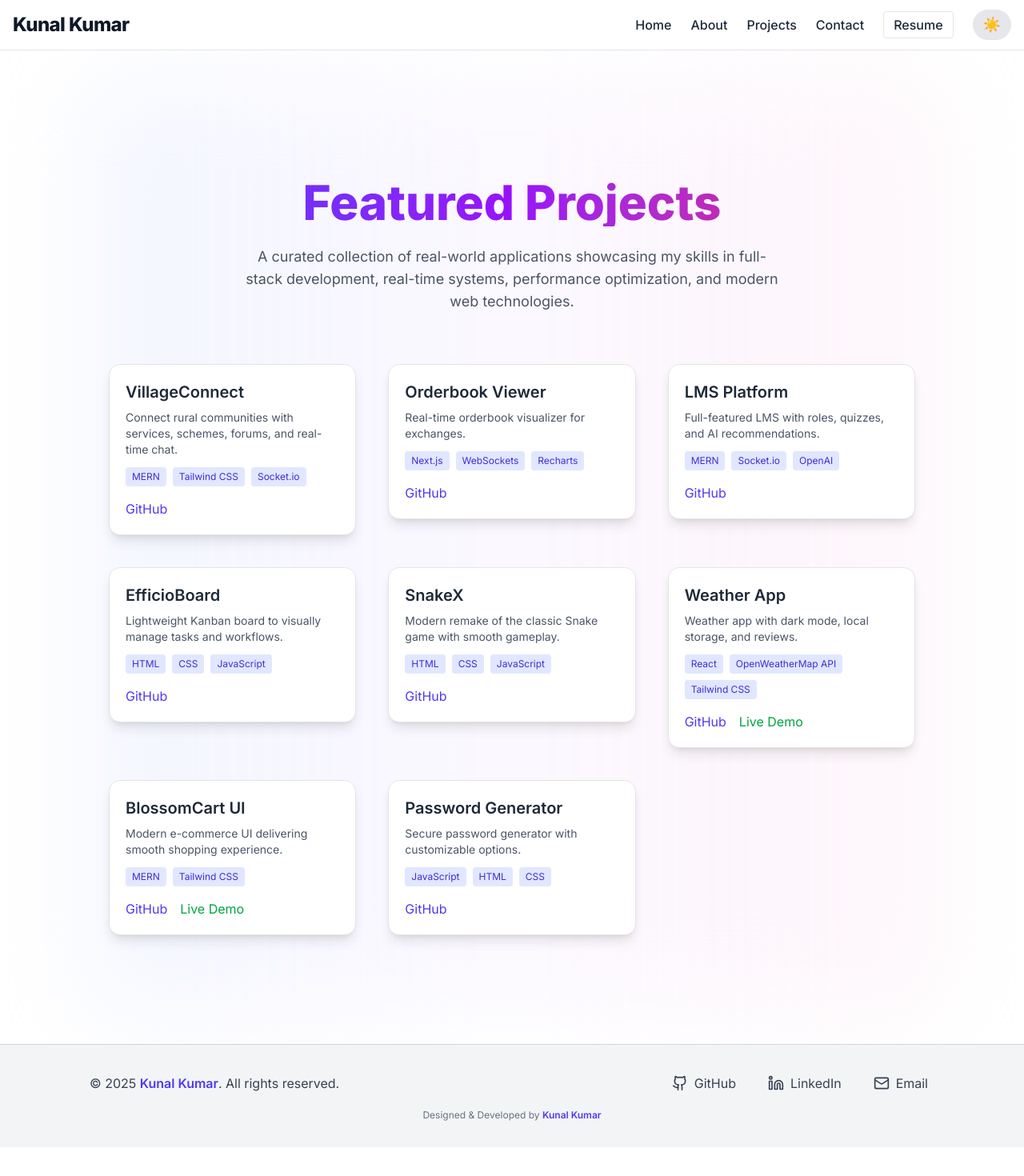
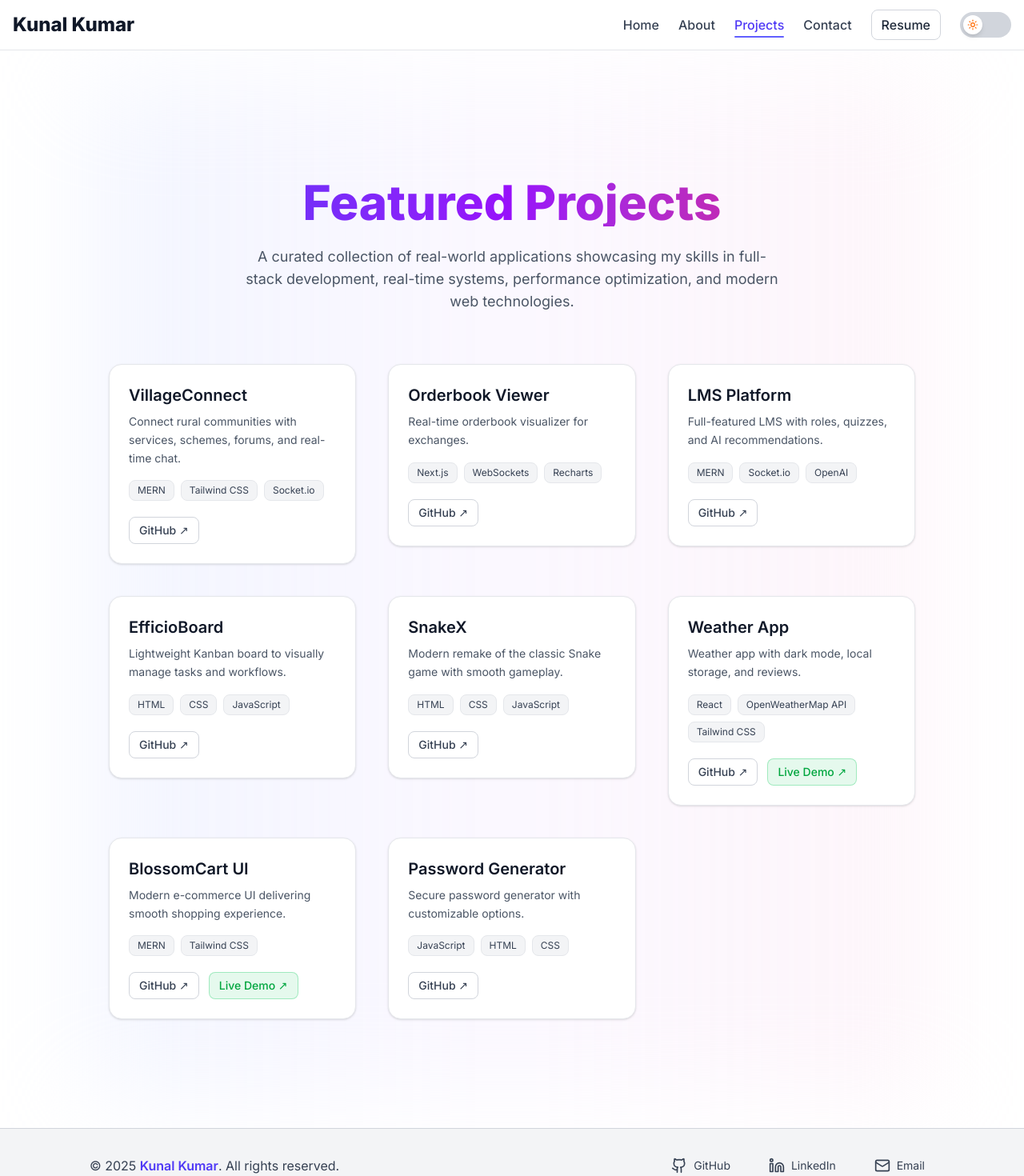
Before and after one commit to Kunalkumar31/Portfolio, a Next.js app: page /projects in a window 1280 px wide. Shown: the top 1470 px of the page at 80% size. Before the commit the page ends 1434 px from the top, so only its background shows below. Built offline with nearby package versions, Linux system fonts and the light colour scheme.

Commit message:
Update UI and

```diff
--- a/src/components/Footer.tsx
+++ b/src/components/Footer.tsx
@@ -12,16 +12,18 @@
 
   return (
     <footer className="bg-gray-100 dark:bg-gray-900 text-gray-700 dark:text-gray-300 py-8 border-t border-gray-300 dark:border-gray-700">
+
       <motion.div
-        className="max-w-6xl mx-auto px-4 sm:px-6 md:px-12 flex flex-col md:flex-row justify-between items-center gap-4 md:gap-0 text-center md:text-left"
+        className="max-w-6xl mx-auto px-4 sm:px-6 md:px-12 flex flex-col md:flex-row justify-between items-center gap-5 text-center md:text-left"
         initial={{ opacity: 0, y: 20 }}
         animate={{ opacity: 1, y: 0 }}
-        transition={{ duration: 0.8 }}
+        transition={{ duration: 0.7 }}
       >
+
         {/* Copyright */}
-        <p className="text-sm sm:text-base">
-          &copy; {new Date().getFullYear()}{" "}
-          <span className="font-semibold text-indigo-600">
+        <p className="text-sm sm:text-base leading-relaxed">
+          © {new Date().getFullYear()}{" "}
+          <span className="font-semibold text-indigo-600 hover:text-indigo-500 transition">
             <a href="mailto:kunalkumarofficial31@gmail.com">Kunal Kumar</a>
           </span>
           . All rights reserved.
@@ -35,14 +37,15 @@
               href={link.href}
               target="_blank"
               rel="noopener noreferrer"
-              className="flex items-center gap-1 sm:gap-2 px-2 py-1 text-gray-700 dark:text-gray-300 hover:text-indigo-600 transition-transform"
-              whileHover={{ scale: 1.2, y: -2 }}
+              className="flex items-center gap-1 sm:gap-2 px-3 py-1 rounded-md text-gray-700 dark:text-gray-300 hover:text-indigo-600 hover:bg-gray-200 dark:hover:bg-gray-800 transition"
+              whileHover={{ scale: 1.1, y: -2 }}
               whileTap={{ scale: 0.95 }}
               initial={{ opacity: 0, y: 10 }}
               animate={{ opacity: 1, y: 0 }}
-              transition={{ delay: idx * 0.15 }}
+              transition={{ delay: idx * 0.12 }}
             >
-              {link.icon} <span className="hidden sm:inline">{link.label}</span>
+              {link.icon}
+              <span className="hidden sm:inline text-sm">{link.label}</span>
             </motion.a>
           ))}
         </div>
@@ -50,16 +53,17 @@
 
       {/* Footer Note */}
       <motion.p
-        className="text-xs text-gray-500 dark:text-gray-400 mt-4 text-center"
+        className="text-xs text-gray-500 dark:text-gray-400 mt-5 text-center tracking-wide"
         initial={{ opacity: 0 }}
         animate={{ opacity: 1 }}
-        transition={{ delay: 0.5, duration: 0.8 }}
+        transition={{ delay: 0.5, duration: 0.6 }}
       >
-        Designed & Developed by{" "}
-        <span className="font-semibold text-indigo-600">
+        Designed & Built with ❤️ by{" "}
+        <span className="font-semibold text-indigo-600 hover:text-indigo-500 transition">
           <a href="mailto:kunalkumarofficial31@gmail.com">Kunal Kumar</a>
         </span>
       </motion.p>
+
     </footer>
   );
 }
--- a/src/components/Navbar.tsx
+++ b/src/components/Navbar.tsx
@@ -5,105 +5,126 @@
 import { motion } from "framer-motion";
 import { useState, useEffect } from "react";
 import { Menu, X } from "lucide-react";
+import { usePathname } from "next/navigation";
 
 export default function Navbar() {
   const [isOpen, setIsOpen] = useState(false);
   const [scrolled, setScrolled] = useState(false);
+  const pathname = usePathname();
 
-  // Add sticky shadow when scrolling
   useEffect(() => {
-    const handleScroll = () => {
-      setScrolled(window.scrollY > 20);
-    };
+    const handleScroll = () => setScrolled(window.scrollY > 20);
     window.addEventListener("scroll", handleScroll);
     return () => window.removeEventListener("scroll", handleScroll);
   }, []);
+
+  const navItems = [
+    { href: "/", label: "Home" },
+    { href: "/about", label: "About" },
+    { href: "/projects", label: "Projects" },
+    { href: "/contact", label: "Contact" },
+  ];
 
   return (
     <motion.nav
       initial={{ y: -60, opacity: 0 }}
       animate={{ y: 0, opacity: 1 }}
-      transition={{ duration: 0.6, ease: "easeOut" }}
-      className={`sticky top-0 z-50 transition-all ${scrolled ? "shadow-md bg-white dark:bg-gray-900" : "bg-white/80 dark:bg-gray-900/80"
-        } border-b backdrop-blur-sm`}
+      transition={{ duration: 0.5 }}
+      className={`sticky top-0 z-50 border-b backdrop-blur-md transition-all ${
+        scrolled
+          ? "bg-white shadow-md dark:bg-gray-900"
+          : "bg-white/70 dark:bg-gray-900/70"
+      }`}
     >
       <div className="container mx-auto px-4 py-3 flex items-center justify-between">
+
         {/* Logo */}
-        <motion.div
-          initial={{ scale: 0.8, opacity: 0 }}
-          animate={{ scale: 1, opacity: 1 }}
-          whileHover={{ scale: 1.1, textShadow: "0px 0px 10px rgba(99, 102, 241, 0.8)" }}
-          transition={{ duration: 0.5 }}
-        >
+        <motion.div whileHover={{ scale: 1.05 }}>
           <Link
             href="/"
-            className="font-extrabold text-2xl text-gray-900 dark:text-gray-100 tracking-tight"
+            className="font-extrabold text-xl sm:text-2xl text-gray-900 dark:text-white"
           >
             Kunal Kumar
           </Link>
         </motion.div>
 
+        {/* Desktop Menu */}
+        <div className="hidden md:flex items-center gap-6 font-medium">
 
-        {/* Desktop Menu */}
-        <div className="hidden md:flex gap-6 items-center font-medium">
-          {["/", "/about", "/projects", "/contact"].map((href, idx) => {
-            const label = href === "/" ? "Home" : href.slice(1).charAt(0).toUpperCase() + href.slice(2);
+          {navItems.map((item) => {
+            const isActive = pathname === item.href;
+
             return (
-              <motion.div key={idx} whileHover={{ scale: 1.1 }} whileTap={{ scale: 0.95 }}>
-                <Link
-                  href={href}
-                  className="hover:text-indigo-600 dark:hover:text-indigo-400 transition"
-                >
-                  {label}
-                </Link>
-              </motion.div>
+              <Link
+                key={item.href}
+                href={item.href}
+                className={`transition relative ${
+                  isActive
+                    ? "text-indigo-600 dark:text-indigo-400"
+                    : "text-gray-700 dark:text-gray-300 hover:text-indigo-600 dark:hover:text-indigo-400"
+                }`}
+              >
+                {item.label}
+                {isActive && (
+                  <span className="absolute -bottom-1 left-0 w-full h-[2px] bg-indigo-500 rounded" />
+                )}
+              </Link>
             );
           })}
-          <motion.a
+
+          {/* Resume */}
+          <a
             href="/KunalKumar_CV.pdf"
             target="_blank"
-            rel="noopener noreferrer"
-            whileHover={{ scale: 1.05 }}
-            className="px-3 py-1 border rounded hover:bg-gray-100 dark:hover:bg-gray-800 transition"
+            className="px-3 py-1.5 rounded-md border border-gray-300 dark:border-gray-700 hover:bg-gray-100 dark:hover:bg-gray-800 transition"
           >
             Resume
-          </motion.a>
+          </a>
+
           <ThemeToggle />
         </div>
 
-        {/* Mobile Menu Button */}
+        {/* Mobile Button */}
         <button
-          className="md:hidden p-2 rounded hover:bg-gray-100 dark:hover:bg-gray-800 transition"
+          className="md:hidden p-2 rounded hover:bg-gray-100 dark:hover:bg-gray-800"
           onClick={() => setIsOpen(!isOpen)}
         >
           {isOpen ? <X size={24} /> : <Menu size={24} />}
         </button>
       </div>
 
-      {/* Mobile Dropdown Menu */}
+      {/* Mobile Menu */}
       <motion.div
         initial={{ height: 0, opacity: 0 }}
-        animate={isOpen ? { height: "auto", opacity: 1 } : { height: 0, opacity: 0 }}
-        transition={{ duration: 0.3, ease: "easeOut" }}
-        className="md:hidden overflow-hidden bg-white dark:bg-gray-900 border-t shadow-sm"
+        animate={
+          isOpen
+            ? { height: "auto", opacity: 1 }
+            : { height: 0, opacity: 0 }
+        }
+        className="md:hidden overflow-hidden bg-white dark:bg-gray-900 border-t"
       >
-        <div className="flex flex-col items-center gap-4 py-4 font-medium">
-          {["/", "/about", "/projects", "/contact"].map((href, idx) => {
-            const label = href === "/" ? "Home" : href.slice(1).charAt(0).toUpperCase() + href.slice(2);
-            return (
-              <Link key={idx} href={href} onClick={() => setIsOpen(false)}>
-                {label}
-              </Link>
-            );
-          })}
+        <div className="flex flex-col items-center gap-4 py-5 font-medium">
+
+          {navItems.map((item) => (
+            <Link
+              key={item.href}
+              href={item.href}
+              onClick={() => setIsOpen(false)}
+              className="hover:text-indigo-600 dark:hover:text-indigo-400 transition"
+            >
+              {item.label}
+            </Link>
+          ))}
+
           <a
             href="/KunalKumar_CV.pdf"
-            download
-            className="px-3 py-1 border rounded hover:bg-gray-100 dark:hover:bg-gray-800 transition"
+            target="_blank"
+            className="px-3 py-1.5 border rounded hover:bg-gray-100 dark:hover:bg-gray-800 transition"
             onClick={() => setIsOpen(false)}
           >
             Resume
           </a>
+
           <ThemeToggle />
         </div>
       </motion.div>
--- a/src/components/ProjectCard.tsx
+++ b/src/components/ProjectCard.tsx
@@ -1,47 +1,77 @@
 'use client'
+
 import { motion } from 'framer-motion'
 
-export default function ProjectCard({ project }: { project: { title: string, description: string, tech: string[], github?: string, live?: string } }) {
+export default function ProjectCard({
+  project,
+}: {
+  project: {
+    title: string
+    description: string
+    tech: string[]
+    github?: string
+    live?: string
+  }
+}) {
   return (
     <motion.div
-      whileHover={{ scale: 1.05 }}
-      transition={{ type: "spring", stiffness: 300 }}
-      className="p-5 bg-white dark:bg-gray-800 shadow-lg rounded-xl border hover:shadow-xl"
+      whileHover={{ y: -8, scale: 1.02 }}
+      transition={{ type: "spring", stiffness: 220, damping: 18 }}
+      className="group relative p-5 sm:p-6 bg-white dark:bg-gray-900 border border-gray-200 dark:border-gray-800 rounded-2xl shadow-sm hover:shadow-2xl transition-all overflow-hidden"
     >
-      <h3 className="text-xl font-semibold">{project.title}</h3>
-      <p className="text-sm text-gray-600 dark:text-gray-300 mt-2">{project.description}</p>
-      <div className="flex flex-wrap gap-2 mt-3">
+
+      {/* subtle glow effect */}
+      <div className="absolute inset-0 opacity-0 group-hover:opacity-100 transition bg-gradient-to-br from-indigo-500/5 to-purple-500/5 pointer-events-none" />
+
+      {/* Title */}
+      <h3 className="text-lg sm:text-xl font-semibold text-gray-900 dark:text-white group-hover:text-indigo-600 transition">
+        {project.title}
+      </h3>
+
+      {/* Description */}
+      <p className="text-sm text-gray-600 dark:text-gray-400 mt-2 leading-relaxed">
+        {project.description}
+      </p>
+
+      {/* Tech stack */}
+      <div className="flex flex-wrap gap-2 mt-4">
         {project.tech.map((t) => (
           <span
             key={t}
-            className="px-2 py-1 text-xs bg-indigo-100 text-indigo-700 rounded dark:bg-indigo-700 dark:text-white"
+            className="px-2.5 py-1 text-[11px] sm:text-xs rounded-md bg-gray-100 dark:bg-gray-800 text-gray-700 dark:text-gray-300 border border-gray-200 dark:border-gray-700 group-hover:border-indigo-300 dark:group-hover:border-indigo-600 transition"
           >
             {t}
           </span>
         ))}
       </div>
-      <div className="flex gap-4 mt-4">
+
+      {/* Links */}
+      <div className="flex gap-3 mt-5 text-sm">
+
         {project.github && (
           <a
             href={project.github}
             target="_blank"
             rel="noopener noreferrer"
-            className="text-indigo-600 dark:text-indigo-400 hover:underline"
+            className="inline-flex items-center gap-1 px-3 py-1.5 rounded-md border border-gray-300 dark:border-gray-700 text-gray-700 dark:text-gray-300 hover:bg-gray-900 hover:text-white dark:hover:bg-white dark:hover:text-black transition font-medium"
           >
-            GitHub
+            GitHub ↗
           </a>
         )}
+
         {project.live && (
           <a
             href={project.live}
             target="_blank"
             rel="noopener noreferrer"
-            className="text-green-600 dark:text-green-400 hover:underline"
+            className="inline-flex items-center gap-1 px-3 py-1.5 rounded-md bg-green-500/10 text-green-600 dark:text-green-400 border border-green-500/30 hover:bg-green-500/20 hover:border-green-500/50 hover:text-green-700 dark:hover:text-green-300 transition font-medium"
           >
-            Live Demo
+            Live Demo ↗
           </a>
         )}
+
       </div>
+
     </motion.div>
   )
 }
--- a/src/components/ThemeToggle.tsx
+++ b/src/components/ThemeToggle.tsx
@@ -1,41 +1,56 @@
-"use client"
-import { useEffect, useState } from "react"
+"use client";
+
+import { useEffect, useState } from "react";
+import { motion } from "framer-motion";
+import { Sun, Moon } from "lucide-react";
 
 export default function ThemeToggle() {
-  const [dark, setDark] = useState(false)
+  const [dark, setDark] = useState<boolean | null>(null);
 
-  // Initialize theme based on system preference or saved preference
+  // Init theme
   useEffect(() => {
-    const savedTheme = localStorage.getItem("theme")
-    if (savedTheme === "dark" || (!savedTheme && window.matchMedia("(prefers-color-scheme: dark)").matches)) {
-      document.documentElement.classList.add("dark")
-      setDark(true)
-    } else {
-      document.documentElement.classList.remove("dark")
-      setDark(false)
-    }
-  }, [])
+    const savedTheme = localStorage.getItem("theme");
+
+    const isDark =
+      savedTheme === "dark" ||
+      (!savedTheme &&
+        window.matchMedia("(prefers-color-scheme: dark)").matches);
+
+    setDark(isDark);
+    document.documentElement.classList.toggle("dark", isDark);
+  }, []);
 
   const toggleTheme = () => {
-    if (dark) {
-      document.documentElement.classList.remove("dark")
-      localStorage.setItem("theme", "light")
-      setDark(false)
-    } else {
-      document.documentElement.classList.add("dark")
-      localStorage.setItem("theme", "dark")
-      setDark(true)
-    }
-  }
+    const newTheme = !dark;
+
+    setDark(newTheme);
+    document.documentElement.classList.toggle("dark", newTheme);
+    localStorage.setItem("theme", newTheme ? "dark" : "light");
+  };
+
+  // prevent hydration mismatch flash
+  if (dark === null) return null;
 
   return (
     <button
       onClick={toggleTheme}
-      className=" cursor-pointer px-3 py-1 rounded-full border dark:border-gray-600 bg-gray-200 dark:bg-gray-800 hover:bg-gray-300 dark:hover:bg-gray-700 transition-colors text-lg"
       aria-label="Toggle theme"
-      title="Toggle Light/Dark Mode"
+      className="relative w-16 h-8 flex items-center rounded-full p-1 cursor-pointer transition-colors bg-gray-300 dark:bg-gray-700"
     >
-      {dark ? "🌙" : "☀️"}
+      {/* Sliding thumb */}
+      <motion.div
+        animate={{ x: dark ? 32 : 0 }}
+        transition={{ type: "spring", stiffness: 500, damping: 30 }}
+        className={`w-6 h-6 rounded-full flex items-center justify-center shadow-md ${
+          dark ? "bg-black" : "bg-white"
+        }`}
+      >
+        {dark ? (
+          <Moon size={14} className="text-yellow-400" />
+        ) : (
+          <Sun size={14} className="text-orange-500" />
+        )}
+      </motion.div>
     </button>
-  )
+  );
 }
--- a/src/styles/globals.css
+++ b/src/styles/globals.css
@@ -3,173 +3,148 @@
 
 @custom-variant dark (&:is(.dark *));
 
+/* ========================= */
+/* 🔥 BASE */
+/* ========================= */
+
 html, body, #__next {
   height: 100%;
 }
 
+html {
+  scroll-behavior: smooth; /* ✅ added */
+}
+
 body {
-  @apply bg-white text-gray-800 antialiased;
-  font-smoothing: antialiased;
+  @apply bg-white text-gray-800 antialiased transition-colors duration-300; /* ✅ smooth theme switch */
   -webkit-font-smoothing: antialiased;
   -moz-osx-font-smoothing: grayscale;
 }
 
+/* ❌ removed duplicate font-smoothing */
 
+/* Dark */
 .dark body {
   @apply bg-gray-900 text-gray-100;
 }
 
-/* Add to globals.css or tailwind.css for animation */
-/* @keyframes text-slide {
-  0%, 100% { background-position: 0% 50%; }
-  50% { background-position: 100% 50%; }
+/* ========================= */
+/* 🔥 SMALL UI ENHANCEMENTS */
+/* ========================= */
+
+/* ✅ selection color */
+::selection {
+  @apply bg-purple-500 text-white;
 }
 
-.animate-text {
-  background-size: 200% 200%;
-  animation: text-slide 4s ease infinite;
-} */
+/* ✅ scrollbar */
+::-webkit-scrollbar {
+  width: 6px;
+}
+::-webkit-scrollbar-thumb {
+  background: rgba(120,120,120,0.4);
+  border-radius: 10px;
+}
+::-webkit-scrollbar-thumb:hover {
+  background: rgba(160,160,160,0.6);
+}
+
+/* ========================= */
+/* 🔥 THEME TOKENS (KEEPED, BUT CLEANED) */
+/* ========================= */
 
 @theme inline {
   --radius-sm: calc(var(--radius) - 4px);
   --radius-md: calc(var(--radius) - 2px);
   --radius-lg: var(--radius);
   --radius-xl: calc(var(--radius) + 4px);
+
   --color-background: var(--background);
   --color-foreground: var(--foreground);
---color-card: var(--card);
---color-card-foreground: var(--card-foreground);
---color-popover: var(--popover);
---color-popover-foreground: var(--popover-foreground);
+
+  /* ❌ removed unused heavy tokens (sidebar, chart etc.) */
+
   --color-primary: var(--primary);
---color-primary-foreground: var(--primary-foreground);
---color-secondary: var(--secondary);
---color-secondary-foreground: var(--secondary-foreground);
   --color-muted: var(--muted);
---color-muted-foreground: var(--muted-foreground);
---color-accent: var(--accent);
---color-accent-foreground: var(--accent-foreground);
---color-destructive: var(--destructive);
---color-border: var(--border);
---color-input: var(--input);
---color-ring: var(--ring);
---color-chart-1: var(--chart-1);
---color-chart-2: var(--chart-2);
---color-chart-3: var(--chart-3);
---color-chart-4: var(--chart-4);
---color-chart-5: var(--chart-5);
---color-sidebar: var(--sidebar);
---color-sidebar-foreground: var(--sidebar-foreground);
---color-sidebar-primary: var(--sidebar-primary);
---color-sidebar-primary-foreground: var(--sidebar-primary-foreground);
---color-sidebar-accent: var(--sidebar-accent);
---color-sidebar-accent-foreground: var(--sidebar-accent-foreground);
---color-sidebar-border: var(--sidebar-border);
---color-sidebar-ring: var(--sidebar-ring);
 }
+
+/* ========================= */
+/* 🔥 LIGHT */
+/* ========================= */
 
 :root {
   --radius: 0.625rem;
+
   --background: oklch(1 0 0);
   --foreground: oklch(0.145 0 0);
---card: oklch(1 0 0);
---card-foreground: oklch(0.145 0 0);
---popover: oklch(1 0 0);
---popover-foreground: oklch(0.145 0 0);
---primary: oklch(0.205 0 0);
---primary-foreground: oklch(0.985 0 0);
---secondary: oklch(0.97 0 0);
---secondary-foreground: oklch(0.205 0 0);
+
+  /* 🔥 improved brand color */
+  --primary: oklch(0.6 0.25 280);
+
   --muted: oklch(0.97 0 0);
---muted-foreground: oklch(0.556 0 0);
---accent: oklch(0.97 0 0);
---accent-foreground: oklch(0.205 0 0);
---destructive: oklch(0.577 0.245 27.325);
---border: oklch(0.922 0 0);
---input: oklch(0.922 0 0);
---ring: oklch(0.708 0 0);
---chart-1: oklch(0.646 0.222 41.116);
---chart-2: oklch(0.6 0.118 184.704);
---chart-3: oklch(0.398 0.07 227.392);
---chart-4: oklch(0.828 0.189 84.429);
---chart-5: oklch(0.769 0.188 70.08);
---sidebar: oklch(0.985 0 0);
---sidebar-foreground: oklch(0.145 0 0);
---sidebar-primary: oklch(0.205 0 0);
---sidebar-primary-foreground: oklch(0.985 0 0);
---sidebar-accent: oklch(0.97 0 0);
---sidebar-accent-foreground: oklch(0.205 0 0);
---sidebar-border: oklch(0.922 0 0);
---sidebar-ring: oklch(0.708 0 0);
 }
 
+/* ========================= */
+/* 🔥 DARK */
+/* ========================= */
+
 .dark {
---background: oklch(0.145 0 0);
---foreground: oklch(0.985 0 0);
---card: oklch(0.205 0 0);
---card-foreground: oklch(0.985 0 0);
---popover: oklch(0.205 0 0);
---popover-foreground: oklch(0.985 0 0);
---primary: oklch(0.922 0 0);
---primary-foreground: oklch(0.205 0 0);
---secondary: oklch(0.269 0 0);
---secondary-foreground: oklch(0.985 0 0);
---muted: oklch(0.269 0 0);
---muted-foreground: oklch(0.708 0 0);
---accent: oklch(0.269 0 0);
---accent-foreground: oklch(0.985 0 0);
---destructive: oklch(0.704 0.191 22.216);
---border: oklch(1 0 0 / 10%);
---input: oklch(1 0 0 / 15%);
---ring: oklch(0.556 0 0);
---chart-1: oklch(0.488 0.243 264.376);
---chart-2: oklch(0.696 0.17 162.48);
---chart-3: oklch(0.769 0.188 70.08);
---chart-4: oklch(0.627 0.265 303.9);
---chart-5: oklch(0.645 0.246 16.439);
---sidebar: oklch(0.205 0 0);
---sidebar-foreground: oklch(0.985 0 0);
---sidebar-primary: oklch(0.488 0.243 264.376);
---sidebar-primary-foreground: oklch(0.985 0 0);
---sidebar-accent: oklch(0.269 0 0);
---sidebar-accent-foreground: oklch(0.985 0 0);
---sidebar-border: oklch(1 0 0 / 10%);
---sidebar-ring: oklch(0.556 0 0);
+  --background: oklch(0.13 0 0); /* slightly deeper */
+  --foreground: oklch(0.98 0 0);
+
+  --primary: oklch(0.75 0.25 280);
+
+  /* better for cards / sections */
+  --muted: oklch(0.22 0 0);
 }
+/*  BASE LAYER */
+
 
 @layer base {
   * {
-    @apply border-border outline-ring/50;
+    @apply border-gray-200 dark:border-gray-700;
   }
+
   body {
     @apply bg-background text-foreground;
   }
 }
 
-/* Gradient shimmer animation */
-/* @keyframes gradient {
-  0% { background-position: 0% 50%; }
-  50% { background-position: 100% 50%; }
-  100% { background-position: 0% 50%; }
+/* ========================= */
+/* 🔥 UTILITIES (NEW) */
+/* ========================= */
+
+/* Glass effect */
+.glass {
+  background: rgba(255, 255, 255, 0.05);
+  backdrop-filter: blur(12px);
+  border: 1px solid rgba(255, 255, 255, 0.1);
 }
-.animate-gradient {
-  background-size: 200% 200%;
-  animation: gradient 5s ease infinite;
-} */
 
-/* Typing effect for roles */
+/* Gradient text */
+.gradient-text {
+  background: linear-gradient(90deg, #a855f7, #3b82f6);
+  -webkit-background-clip: text;
+  -webkit-text-fill-color: transparent;
+}
+
+/* ========================= */
+/* 🔥 ANIMATIONS */
+/* ========================= */
+
 .typing-text {
   overflow: hidden;
-  border-right: .15em solid currentColor;
+  border-right: 2px solid currentColor; /* ✅ improved */
   white-space: nowrap;
   width: 0;
-  animation: typing 2s steps(30, end) forwards, blink .75s step-end infinite;
+  animation: typing 2s steps(30, end) forwards, blink .8s step-end infinite;
 }
 
 @keyframes typing {
   from { width: 0 }
   to { width: 100% }
 }
+
 @keyframes blink {
   50% { border-color: transparent }
 }
```
Also changed, not shown: src/components/Hero.tsx (+163 -107 lines), src/components/SkillCard.tsx (+9 -3 lines). Lines whose indentation alone changed are shown as unchanged.
